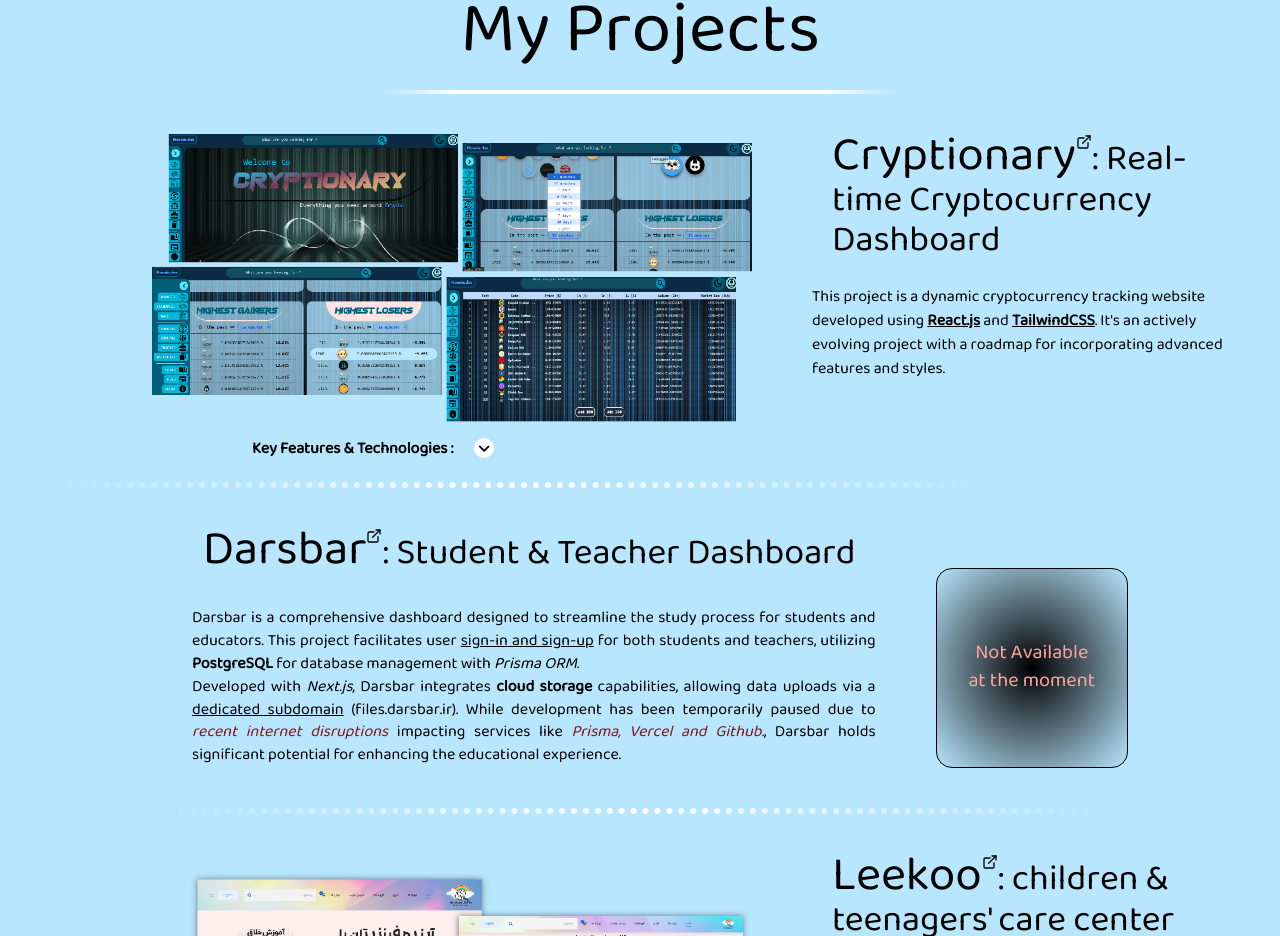
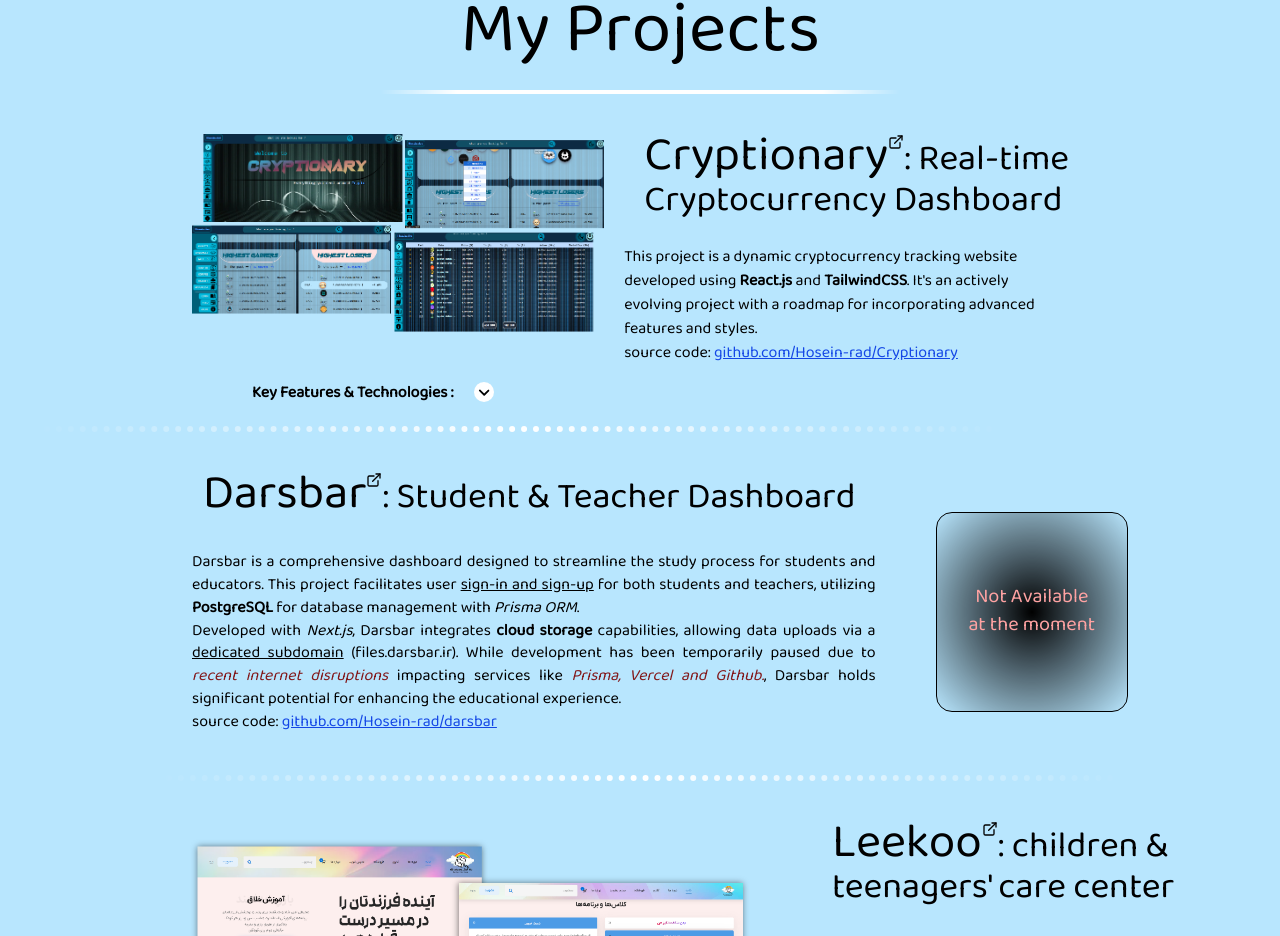
Before and after one commit to Hosein-rad/portfolio, a Next.js app: page / in a window 1280 px wide. Shown: the part 633-1569 px from the top of the page. Built offline with nearby package versions, Linux system fonts and the light colour scheme.

Commit message:
added links to projects (github link and anchor tag to images

```diff
--- a/app/components/Projects/Cryptionary.jsx
+++ b/app/components/Projects/Cryptionary.jsx
@@ -9,6 +9,11 @@ const Cryptionary = () => {
   return (
     <div className="flex flex-col justify-center">
       <div className="h-fit mx-2 md:mx-20 pt-10 flex flex-col-reverse md:flex-row text-black dark:text-white">
+        <a
+          href="https://cryptionary.ir.hosein.dev"
+          target="_blank"
+          className="mt-3 md:mt-0 mx-auto md:mx-10"
+        >
           <Image
             src={"/images/cryptionary.webp"}
             alt="Cryptionary"
@@ -16,12 +21,13 @@ const Cryptionary = () => {
             height={300}
             className="md:w-150 mt-3 md:mt-0 mx-auto md:mx-10 hover:scale-110 duration-500"
           />
+        </a>
         <div>
           <h1 className="pb-6 text-2xl md:text-4xl mx-10">
             {/* className="w-70 md:w-120 pb-5 ml-3 md:pb-8 text-2xl md:text-4xl" */}
             <a
               target="_blank"
-              href="https://www.cryptionary.ir"
+              href="https://cryptionary.ir.hosein.dev"
               className="text-4xl md:text-5xl hover:text-blue-700 dark:hover:text-blue-300 duration-200 animate-pulse hover:animate-none"
             >
               Cryptionary
@@ -46,16 +52,17 @@ const Cryptionary = () => {
           </h1>
           <p className="mx-5 md:w-110">
             This project is a dynamic cryptocurrency tracking website developed
-            using{" "}
-            <u>
-              <b>React.js</b>
-            </u>{" "}
-            and{" "}
-            <u>
-              <b>TailwindCSS</b>
-            </u>
+            using <b>React.js</b> and <b>TailwindCSS</b>
             . It&apos;s an actively evolving project with a roadmap for
-            incorporating advanced features and styles.
+            incorporating advanced features and styles. <br />
+            source code:{" "}
+            <a
+              href="https://github.com/Hosein-rad/Cryptionary"
+              target="_blank"
+              className="underline text-blue-700 dark:text-blue-200"
+            >
+              github.com/Hosein-rad/Cryptionary
+            </a>
           </p>
         </div>
       </div>
--- a/app/components/Projects/Darsbar.jsx
+++ b/app/components/Projects/Darsbar.jsx
@@ -49,6 +49,15 @@ const Darsbar = () => {
             </i>
             , Darsbar holds significant potential for enhancing the educational
             experience.
+            <br />
+            source code:{" "}
+            <a
+              href="https://github.com/Hosein-rad/darsbar"
+              target="_blank"
+              className="underline text-blue-700 dark:text-blue-200"
+            >
+              github.com/Hosein-rad/darsbar
+            </a>
           </p>
         </div>
         <div className="md:w-150 md:mt-10 h-50 mx-10 hidden md:flex justify-center items-center text-center border rounded-2xl bg-radial from-black to-transparent cursor-not-allowed">
```
Also changed, not shown: 1 other file (tests, documents, lock files or other folders). Lines whose indentation alone changed are shown as unchanged.
